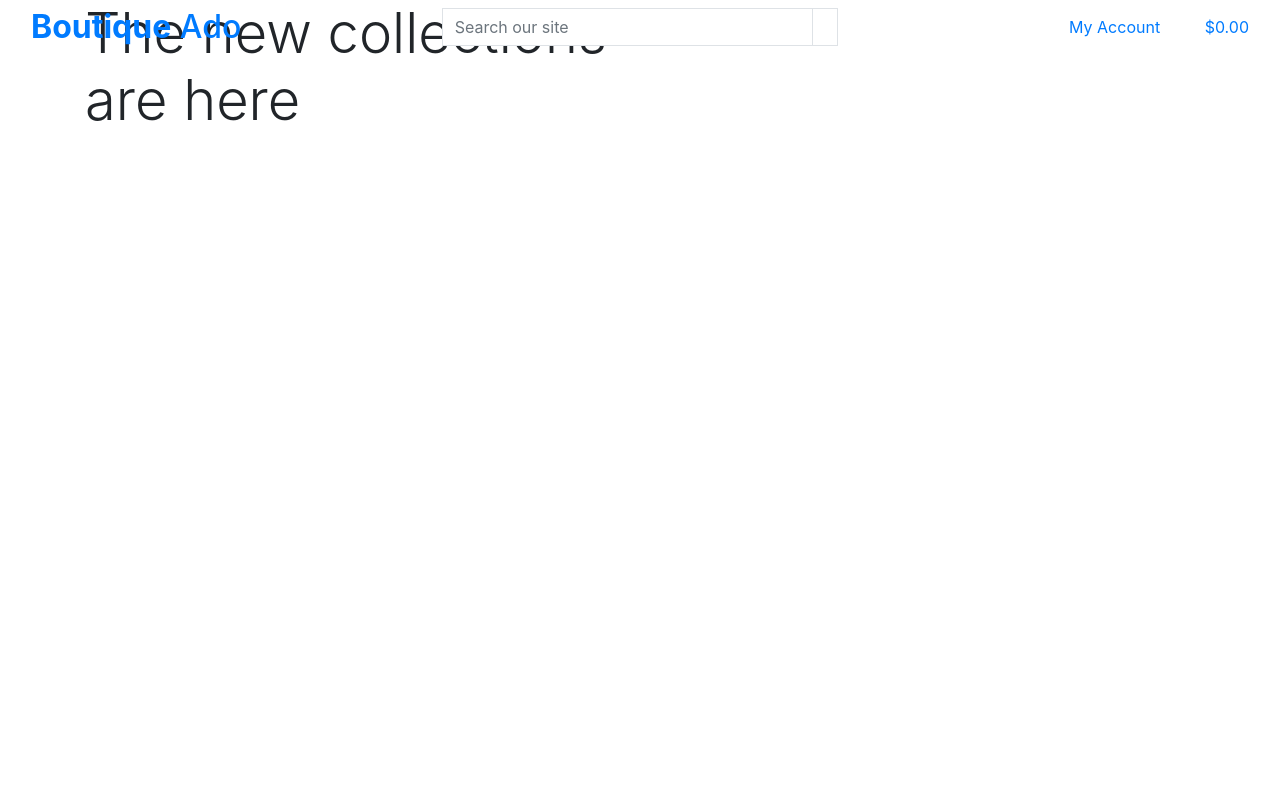
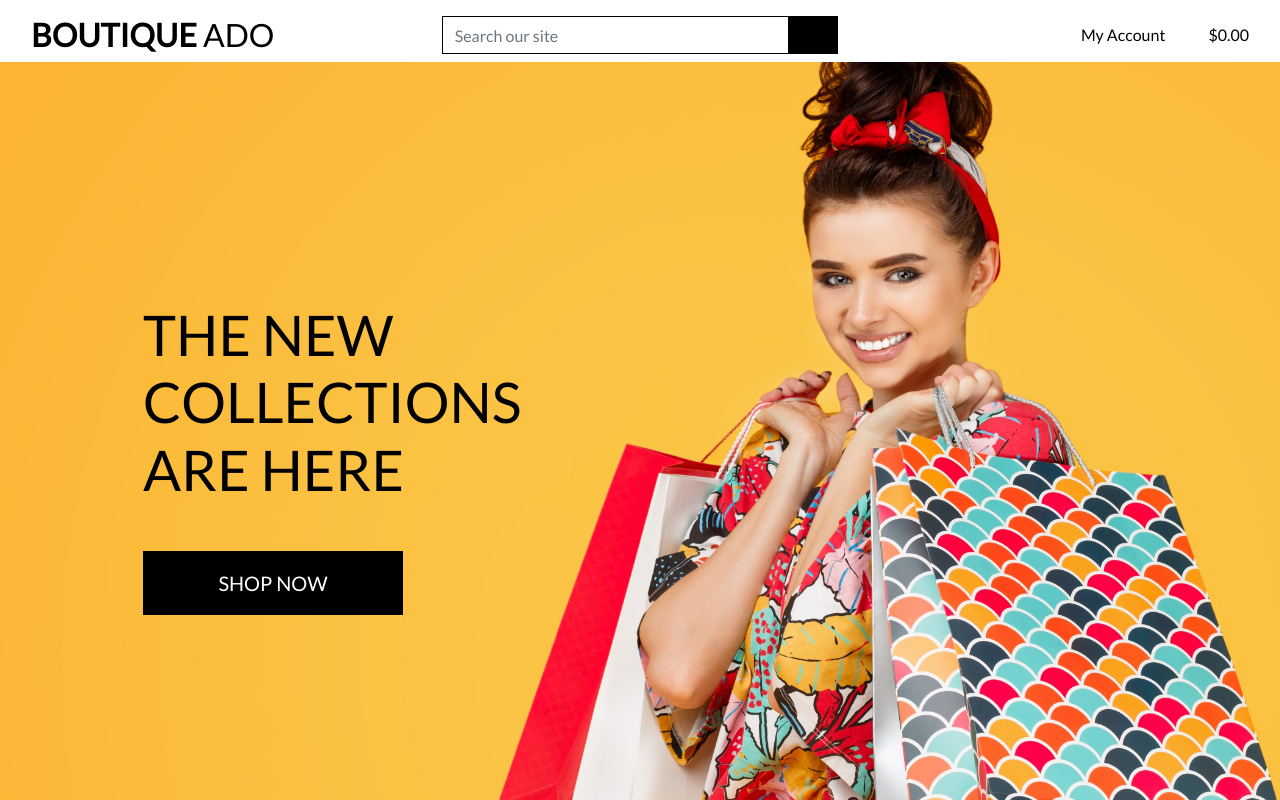
Before and after one commit to Kierandoolan/boutique_ado_v1, a Django app: page / in a window 1280 px wide. Run offline with Django 3.2, Linux system fonts and the light colour scheme; some libraries are stand-ins or nearby versions.

Commit message:
complete home page header and css

```diff
--- a/boutique_ado/settings.py
+++ b/boutique_ado/settings.py
@@ -149,6 +149,10 @@ USE_TZ = True
 # https://docs.djangoproject.com/en/3.2/howto/static-files/
 
 STATIC_URL = '/static/'
+STATICFILES_DIRS = (os.path.join(BASE_DIR, 'static'),)
+
+MEDIA_URL = '/media/'
+MEDIA_ROOT = os.path.join(BASE_DIR, 'media')
 
 # Default primary key field type
 # https://docs.djangoproject.com/en/3.2/ref/settings/#default-auto-field
--- a/boutique_ado/urls.py
+++ b/boutique_ado/urls.py
@@ -15,9 +15,11 @@ Including another URLconf
 """
 from django.contrib import admin
 from django.urls import path, include
+from django.conf import settings
+from django.conf.urls.static import static
 
 urlpatterns = [
     path('admin/', admin.site.urls),
     path('accounts/', include('allauth.urls')),
     path('', include('home.urls')),
-]
+] + static(settings.MEDIA_URL, document_root=settings.MEDIA_ROOT)
--- a/home/templates/home/index.html
+++ b/home/templates/home/index.html
@@ -1,6 +1,5 @@
 {% extends "base.html" %}
 {% load static %}
-
 
 {% block page_header %}
     <div class="container header-container">
@@ -11,15 +10,15 @@
 {% endblock %}
 
 {% block content %}
-    <div class ="container h-100">
-        <div class ="row h-100">
+    <div class="container h-100">
+        <div class="row h-100">
             <div class="col-7 col-md-6 my-auto">
                 <h1 class="display-4 logo-font text-black">
                     The new collections are here
                 </h1>
                 <div class="my-5">
                     <h4>
-                        <a href="" class="shop-now-button btn btn-lg rounded-0 text-uppercase py-3"></a>
+                        <a href="" class="shop-now-button btn btn-lg rounded-0 text-uppercase py-3">Shop Now</a>
                     </h4>
                 </div>
             </div>
--- /dev/null
+++ b/static/css/base.css
@@ -0,0 +1,81 @@
+html {
+    height: 100%;
+}
+
+body {
+    background: url('/media/homepage_background_cropped.jpg') no-repeat center center fixed;
+    background-size: cover;
+    height: calc(100vh - 164px);
+    color: #555;
+    font-family: 'Lato';
+}
+
+/* from Bulma */
+.icon {
+    align-items: center;
+    display: inline-flex;
+    justify-content: center;
+    height: 1.5rem;
+    width: 1.5rem;
+}
+
+.logo-font {
+    text-transform: uppercase;
+}
+
+.main-logo-link {
+    width: fit-content;
+}
+
+.shop-now-button {
+    background: black;
+    color: white;
+    min-width: 260px;
+}
+
+.btn-black {
+    background: black;
+    color: white;
+}
+
+.shop-now-button:hover,
+.shop-now-button:active,
+.shop-now-button:focus,
+.btn-black:hover,
+.btn-black:active,
+.btn-black:focus {
+    background: #222;
+    color: white;
+}
+
+.text-black {
+    color: #000 !important;
+}
+
+.border-black {
+    border: 1px solid black !important;
+}
+
+/* -------------------------------- Media Queries */
+
+/* Slightly larger container on xl screens */
+@media (min-width: 1200px) {
+  .container {
+    max-width: 80%;
+  }
+}
+
+/* fixed top navbar only on medium and up */
+@media (min-width: 992px) {
+    .fixed-top-desktop-only {
+        position: fixed;
+        top: 0;
+        right: 0;
+        left: 0;
+        z-index: 1030;
+    }
+
+    .header-container {
+        padding-top: 164px;
+    }
+}
--- a/templates/base.html
+++ b/templates/base.html
@@ -15,6 +15,8 @@
 
     {% block corecss %}
         <link rel="stylesheet" href="https://stackpath.bootstrapcdn.com/bootstrap/4.4.1/css/bootstrap.min.css" integrity="sha384-Vkoo8x4CGsO3+Hhxv8T/Q5PaXtkKtu6ug5TOeNV6gBiFeWPGFN9MuhOf23Q9Ifjh" crossorigin="anonymous">
+        <link rel="stylesheet" href="https://fonts.googleapis.com/css?family=Lato&display=swap">
+        <link rel="stylesheet" href="{% static 'css/base.css' %}">
     {% endblock %}
 
     {% block extra_css %}
@@ -33,7 +35,7 @@
   </head>
   <body>
     <header class="container-fluid fixed-top">
-        <div class="row">
+        <div id="topnav" class="row bg-white pt-lg-2 d-none d-lg-flex">
             <div class="col-12 col-lg-4 my-auto py-1 py-lg-0 text-center text-lg-left">
                 <a href="{% url 'home' %}" class="nav-link main-logo-link">
                     <h2 class="logo-font text-black my-0"><strong>Boutique</strong> Ado</h2>
```
Also changed, not shown: media/homepage_background_cropped.jpg (added).
